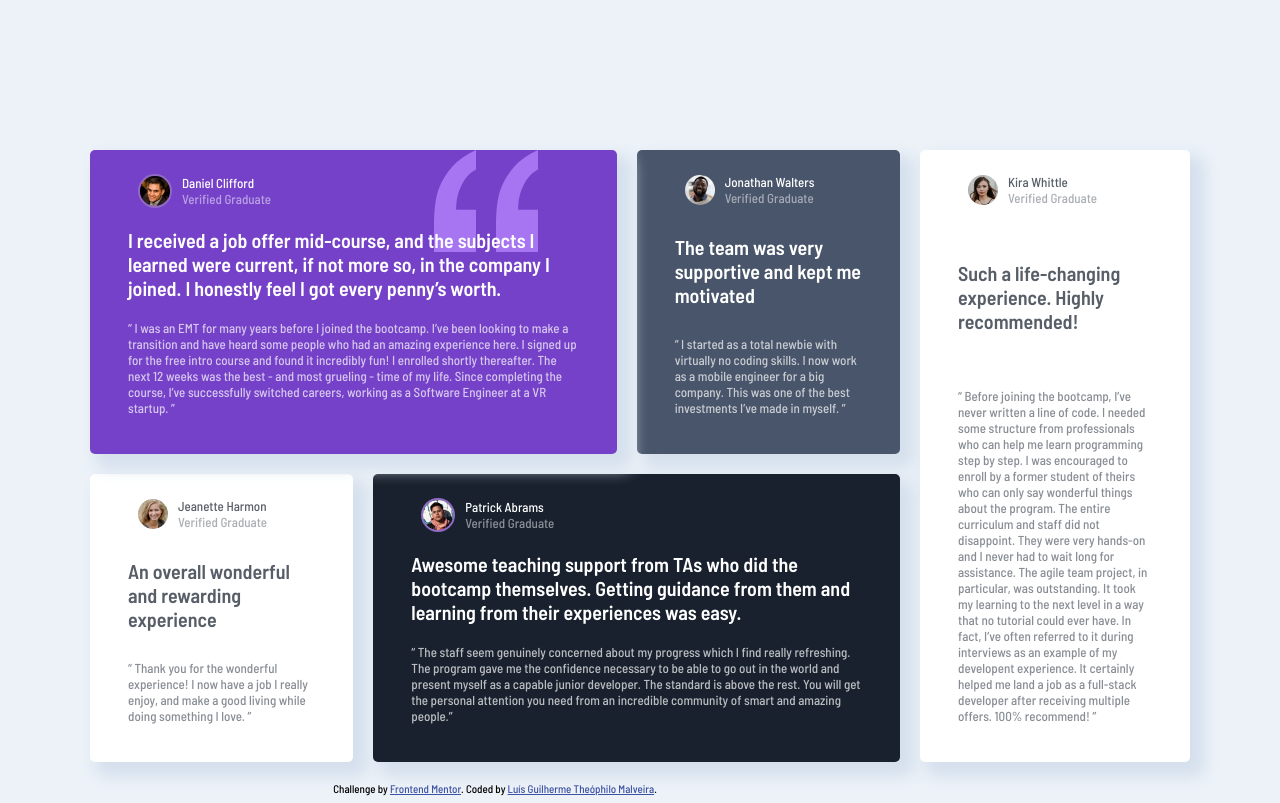
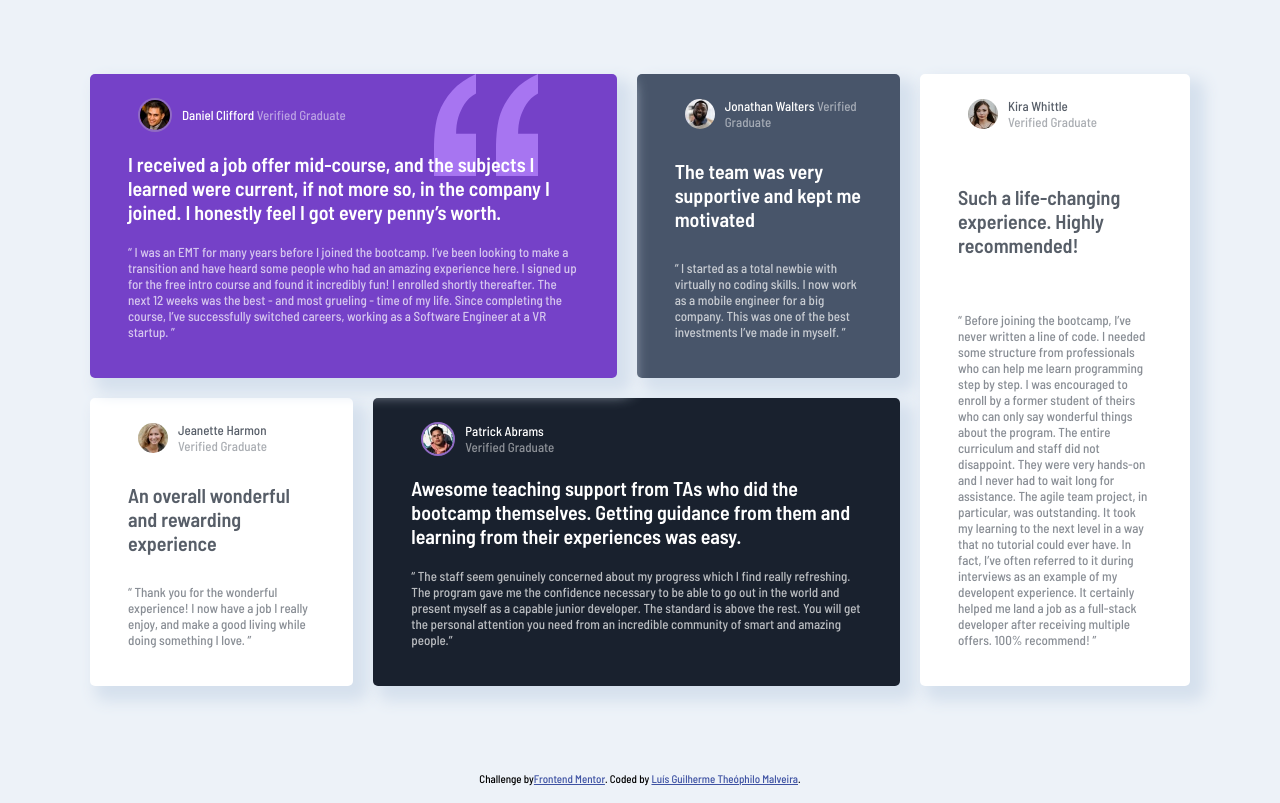
Before and after one commit to LuisGuilhermeMalveira/1-Projeto-Grid, a plain HTML site: page index.html in a window 1280 px wide. Drawn offline with Linux system fonts and the light colour scheme.

Commit message:
Atualizando algumas distancias e Tags

```diff
--- /dev/null
+++ b/assets/script.js
@@ -0,0 +1 @@
+document.querySelector;
--- a/style.css
+++ b/assets/style.css
@@ -4,7 +4,12 @@ body {
   font-size: 13px;
   display: grid;
   justify-content: space-around;
-  margin-top: 150px;
+  width: 100%;
+  min-width: 100vw;
+  min-height: 100vh;
+  padding: 0;
+  margin: 0;
+  grid-template-rows: auto 40px;
 }
 
 .grid {
@@ -12,6 +17,7 @@ body {
   gap: 20px;
   grid-template-columns: 3fr 1fr;
   width: 1100px;
+  margin: auto;
 }
 
 .perfil {
@@ -105,6 +111,8 @@ body {
 .attribution {
   font-size: 11px;
   text-align: center;
+  align-self: self-end;
+  margin: 15px 0;
 }
 
 .attribution a {
--- a/index.html
+++ b/index.html
@@ -3,7 +3,7 @@
 	<head>
 		<meta charset="UTF-8" />
 		<meta name="viewport" content="width=device-width, initial-scale=1.0" />
-		<link href="style.css" rel="stylesheet" />
+		<link href="./assets/style.css" rel="stylesheet" />
 
 		<link rel="preconnect" href="https://fonts.googleapis.com" />
 		<link rel="preconnect" href="https://fonts.gstatic.com" crossorigin />
@@ -25,25 +25,25 @@
 		<div class="grid">
 			<section class="djjp">
 				<section class="danieljonathan">
-					<div class="balao balaodaniel">
-						<div class="perfil">
+					<span class="balao balaodaniel">
+						<span class="perfil">
 							<img
 								src="images/image-daniel.jpg"
 								alt="Foto do Daniel"
 								class="foto bordafoto"
 							/>
-							<div>
-								<div>Daniel Clifford</div>
-								<div class="verificado">Verified Graduate</div>
-							</div>
-						</div>
+							<span>
+								<span>Daniel Clifford</span>
+								<span class="verificado">Verified Graduate</span>
+							</span>
+						</span>
 						<img src="./images/aspas.svg" alt="Icone Aspas" class="aspas" />
-						<div class="textogrande">
+						<span class="textogrande">
 							I received a job offer mid-course, and the subjects I learned were
 							current, if not more so, in the company I joined. I honestly feel
 							I got every penny’s worth.
-						</div>
-						<div class="review">
+						</span>
+						<span class="review">
 							“ I was an EMT for many years before I joined the bootcamp. I’ve
 							been looking to make a transition and have heard some people who
 							had an amazing experience here. I signed up for the free intro
@@ -51,29 +51,29 @@
 							The next 12 weeks was the best - and most grueling - time of my
 							life. Since completing the course, I’ve successfully switched
 							careers, working as a Software Engineer at a VR startup. ”
-						</div>
-					</div>
-					<div class="balao balaojonathan">
-						<div class="perfil">
+						</span>
+					</span>
+					<span class="balao balaojonathan">
+						<span class="perfil">
 							<img
 								src="images/image-jonathan.jpg"
 								alt="Foto do Jonathan"
 								class="foto"
 							/>
-							<div class="nomeverificado">
-								<div>Jonathan Walters</div>
-								<div class="verificado">Verified Graduate</div>
-							</div>
-						</div>
-						<div class="textogrande">
+							<span class="nomeverificado">
+								<span>Jonathan Walters</span>
+								<span class="verificado">Verified Graduate</span>
+							</span>
+						</span>
+						<span class="textogrande">
 							The team was very supportive and kept me motivated
-						</div>
-						<div class="review">
+						</span>
+						<span class="review">
 							“ I started as a total newbie with virtually no coding skills. I
 							now work as a mobile engineer for a big company. This was one of
 							the best investments I’ve made in myself. ”
-						</div>
-					</div>
+						</span>
+					</span>
 				</section>
 				<section class="jeanettepatrick">
 					<div class="balao balaojeanette">
@@ -150,13 +150,14 @@
 					developer after receiving multiple offers. 100% recommend! ”
 				</div>
 			</div>
-
-			<div class="attribution">
-				Challenge by
-				<a href="https://www.frontendmentor.io?ref=challenge" target="_blank"
-					>Frontend Mentor</a
-				>. Coded by <a href="#">Luís Guilherme Theóphilo Malveira</a>.
-			</div>
 		</div>
+		<div class="attribution">
+			Challenge by<a
+				href="https://www.frontendmentor.io?ref=challenge"
+				target="_blank"
+				>Frontend Mentor</a
+			>. Coded by <a href="#">Luís Guilherme Theóphilo Malveira</a>.
+		</div>
+		<script src="./assets/"></script>
 	</body>
 </html>
```
Also changed, not shown: 1 other file.
